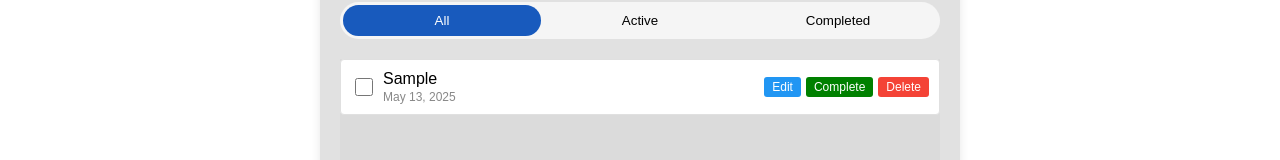
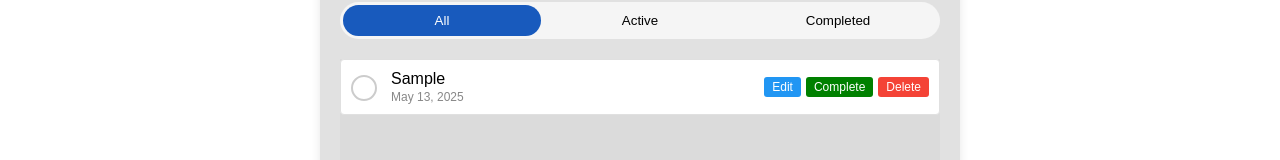
Before and after one commit to zeeshankhan8838/todo-signal-app, an Angular app: page / in a window 1280 px wide. Both pictures are taken after typing "Sample" into the empty fields and a click on the button "Add". Shown: the part 234-394 px from the top of the page. Built offline with nearby package versions, Linux system fonts and the light colour scheme.

Commit message:
checkbox style updated

```diff
--- a/src/app/components/todo-main/todo-list/todo-list.component.html
+++ b/src/app/components/todo-main/todo-list/todo-list.component.html
@@ -1,8 +1,14 @@
 <div class="todo-item" [class.completed]="todo()?.completed">
 
   <div class="todo-content">
-      <input type="checkbox" [checked]="todo()?.completed" (change)="toggleTodo(todo()?.id!)" class="todo-checkbox" />
-
+    <label class="custom-checkbox">
+      <input
+        type="checkbox"
+        [checked]="todo()?.completed"
+        (change)="toggleTodo(todo()?.id!)"
+      />
+      <span class="checkmark"></span>
+    </label>
     @if (isEditing()) {
     <input type="text" [(ngModel)]="editText" (keydown.enter)="saveEdit()" (blur)="saveEdit()" #editInput
       class="todo-edit-input" />
@@ -20,7 +26,7 @@
     >
       Edit
     </button>
-    <button (click)="toggleTodo(todo()?.id!)" class="toggle-button">
+    <button (click)="toggleTodo(todo()?.id!)" [ngClass]="{'complete-button': !todo()?.completed, 'undo-button': todo()?.completed}">
       {{ todo()?.completed ? 'Undo' : 'Complete' }}
     </button>
     <button (click)="deleteTodo(todo()?.id!)" class="delete-button">
--- a/src/app/components/todo-main/todo-list/todo-list.component.scss
+++ b/src/app/components/todo-main/todo-list/todo-list.component.scss
@@ -6,6 +6,7 @@
 $text-muted: #888;
 $bg-white: #fff;
 $bg-grey:#d9d9d9;
+$bg-yellow:#faaf0e;
 
 
 // Mixin for button styles
@@ -42,11 +43,66 @@
     align-items: center;
     flex: 1;
 
-    .todo-checkbox {
-      margin-right: 10px;
-      width: 18px;
-      height: 18px;
-      accent-color: $primary;
+    .custom-checkbox {
+      display: inline-block;
+      position: relative;
+      cursor: pointer;
+      width: 24px;
+      height: 24px;
+
+      input[type="checkbox"] {
+        opacity: 0;
+        width: 0;
+        height: 0;
+        position: absolute;
+      }
+
+      input[type="checkbox"]:checked ~ .checkmark {
+        background-color: #4caf50;
+        border-color: #4caf50;
+      }
+
+      .checkmark {
+        position: absolute;
+        top: 0; left: 0;
+        height: 26px; width: 26px;
+        background-color: #fff;
+        border: 2px solid #ccc;
+        border-radius: 50%;
+        transition: border-color 0.2s, background 0.2s;
+        box-sizing: border-box;
+        &:after {
+          content: "";
+          position: absolute;
+          display: none;
+        }
+      }
+      &:hover{
+          border-color: #888;
+      }
+
+    }
+
+    .custom-checkbox:hover .checkmark:after {
+      display: block;
+      left: 7px;
+      top: 1px;
+      width: 7px;
+      height: 13px;
+      border: solid #888;
+      border-width: 0 3px 3px 0;
+      transform: rotate(45deg);
+    }
+
+    .custom-checkbox input[type="checkbox"]:checked ~ .checkmark:after {
+      display: block;
+      left: 7px;
+      top: 1px;
+      width: 7px;
+      height: 13px;
+      border: solid #fff;
+      border-width: 0 3px 3px 0;
+      transform: rotate(45deg);
     }
 
     .todo-edit-input {
@@ -60,6 +116,7 @@
     .todo-text {
       display: flex;
       flex-direction: column;
+      margin-left: 1rem;
     }
 
     .todo-title {
@@ -92,8 +149,11 @@
       @include todo-btn($edit);
     }
 
-    .toggle-button {
+    .complete-button {
       @include todo-btn($primary);
+    }
+    .undo-button {
+      @include todo-btn($bg-yellow);
     }
 
     .delete-button {
```
